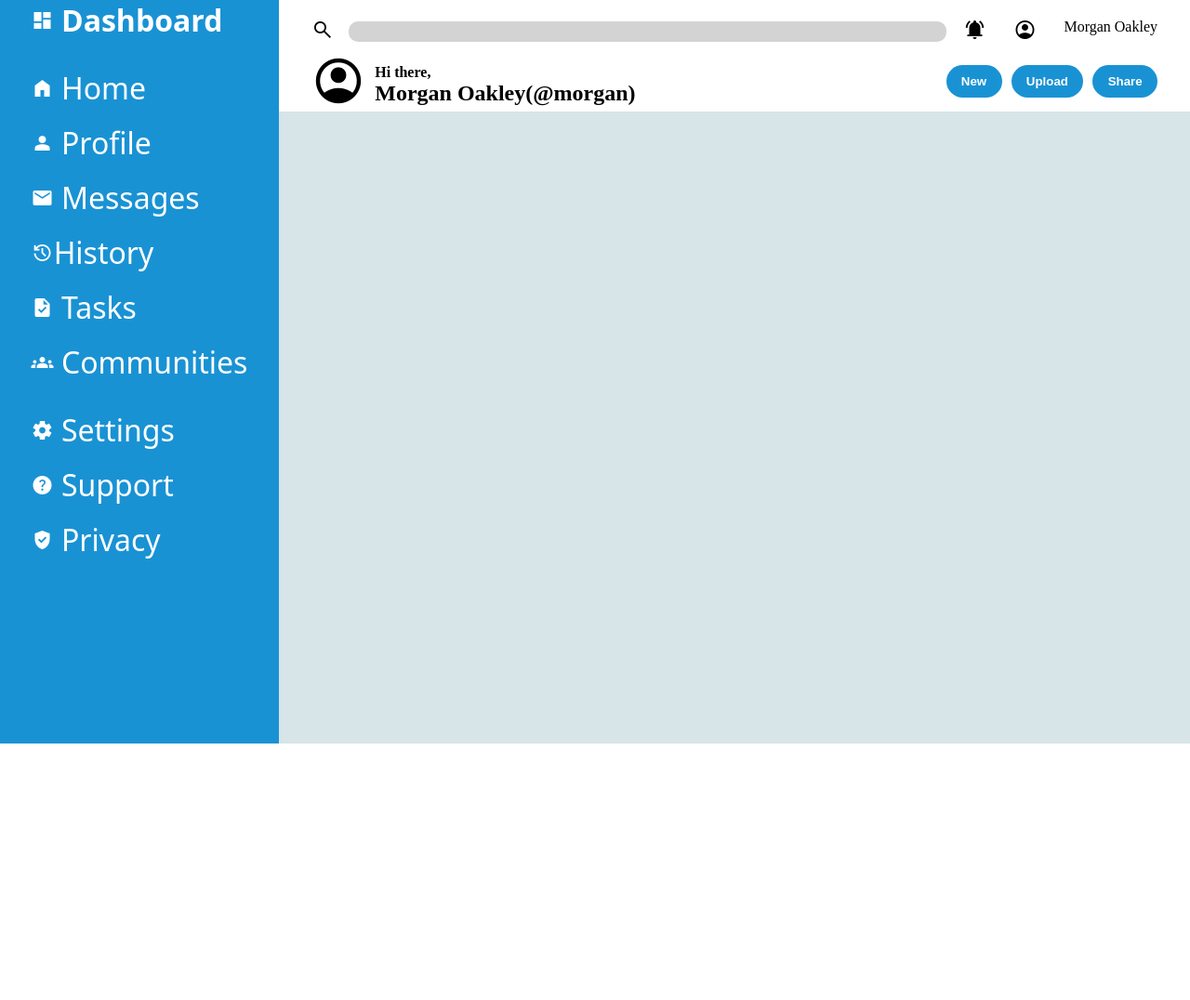
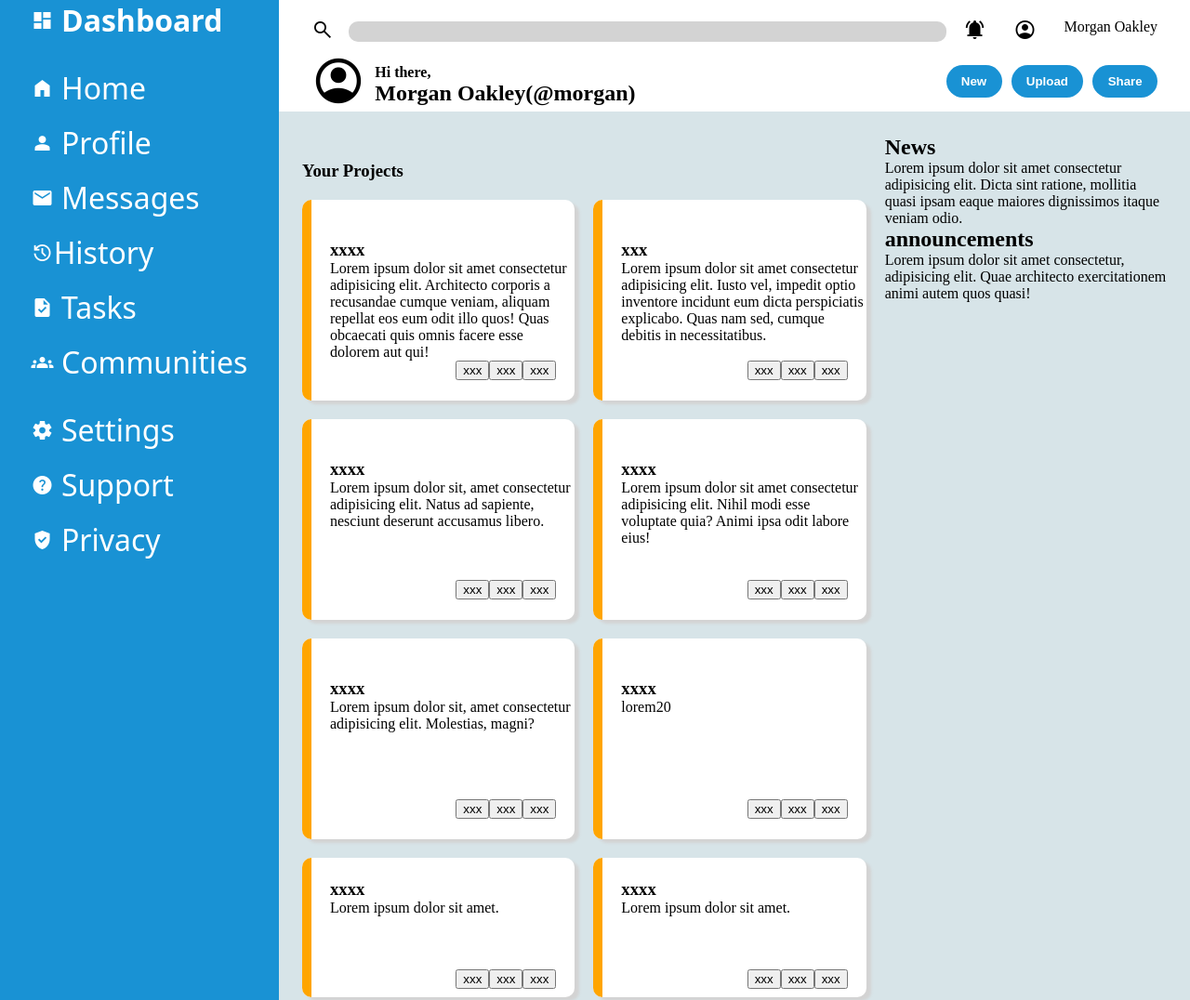
Before and after one commit to LGDKS/admin-dashboard, a plain HTML site: page index.html in a window 1280 px wide. Shown: the top 1076 px of the page at 93% size. Before the commit the page ends 800 px from the top, so only its background shows below. Drawn offline with nearby package versions, Linux system fonts and the light colour scheme.

Commit message:
add project container

```diff
--- a/index.html
+++ b/index.html
@@ -78,7 +78,119 @@
           <button>New</button><button>Upload</button><button>Share</button>
         </div>
       </div>
-      <div class="main-content"></div>
+      <div class="main-content">
+        <h3>Your Projects</h3>
+        <div class="projects-container">
+          <div class="project">
+            <div class="color"></div>
+            <h3>xxxx</h3>
+            <div class="lorem">
+              Lorem ipsum dolor sit amet consectetur adipisicing elit.
+              Architecto corporis a recusandae cumque veniam, aliquam repellat
+              eos eum odit illo quos! Quas obcaecati quis omnis facere esse
+              dolorem aut qui!
+            </div>
+            <div class="icons">
+              <button>xxx</button><button>xxx</button><button>xxx</button>
+            </div>
+          </div>
+          <div class="project">
+            <div class="color"></div>
+            <h3>xxx</h3>
+            <div class="lorem">
+              Lorem ipsum dolor sit amet consectetur adipisicing elit. Iusto
+              vel, impedit optio inventore incidunt eum dicta perspiciatis
+              explicabo. Quas nam sed, cumque debitis in necessitatibus.
+            </div>
+            <div class="icons">
+              <button>xxx</button><button>xxx</button><button>xxx</button>
+            </div>
+          </div>
+          <div class="project">
+            <div class="color"></div>
+            <h3>xxxx</h3>
+            <div class="lorem">
+              Lorem ipsum dolor sit, amet consectetur adipisicing elit. Natus ad
+              sapiente, nesciunt deserunt accusamus libero.
+            </div>
+            <div class="icons">
+              <button>xxx</button><button>xxx</button><button>xxx</button>
+            </div>
+          </div>
+          <div class="project">
+            <div class="color"></div>
+            <h3>xxxx</h3>
+            <div class="lorem">
+              Lorem ipsum dolor sit amet consectetur adipisicing elit. Nihil
+              modi esse voluptate quia? Animi ipsa odit labore eius!
+            </div>
+            <div class="icons">
+              <button>xxx</button><button>xxx</button><button>xxx</button>
+            </div>
+          </div>
+          <div class="project">
+            <div class="color"></div>
+            <h3>xxxx</h3>
+            <div class="lorem">
+              Lorem ipsum dolor sit, amet consectetur adipisicing elit.
+              Molestias, magni?
+            </div>
+            <div class="icons">
+              <button>xxx</button><button>xxx</button><button>xxx</button>
+            </div>
+          </div>
+          <div class="project">
+            <div class="color"></div>
+            <h3>xxxx</h3>
+            <div class="lorem">lorem20</div>
+            <div class="icons">
+              <button>xxx</button><button>xxx</button><button>xxx</button>
+            </div>
+          </div>
+          <div class="project">
+            <div class="color"></div>
+            <h3>xxxx</h3>
+            <div class="lorem">Lorem ipsum dolor sit amet.</div>
+            <div class="icons">
+              <button>xxx</button><button>xxx</button><button>xxx</button>
+            </div>
+          </div>
+          <div class="project">
+            <div class="color"></div>
+            <h3>xxxx</h3>
+            <div class="lorem">Lorem ipsum dolor sit amet.</div>
+            <div class="icons">
+              <button>xxx</button><button>xxx</button><button>xxx</button>
+            </div>
+          </div>
+          <div class="project">
+            <div class="color"></div>
+            <h3>xxx</h3>
+            <div class="lorem">Lorem ipsum dolor sit amet.</div>
+            <div class="icons">
+              <button>xxx</button><button>xxx</button><button>xxx</button>
+            </div>
+          </div>
+        </div>
+        <div class="news">
+          <div class="first-row">
+            <h2>News</h2>
+            <div class="announcements">
+              Lorem ipsum dolor sit amet consectetur adipisicing elit. Dicta
+              sint ratione, mollitia quasi ipsam eaque maiores dignissimos
+              itaque veniam odio.
+            </div>
+          </div>
+
+          <div class="second-row">
+            <h2>announcements</h2>
+            <div class="announcements">
+              Lorem ipsum dolor sit amet consectetur, adipisicing elit. Quae
+              architecto exercitationem animi autem quos quasi!
+            </div>
+          </div>
+        </div>
+      </div>
     </div>
   </body>
 </html>
--- a/styles.css
+++ b/styles.css
@@ -145,7 +145,7 @@ input:focus-within {
   gap: 10px;
 }
 
-button {
+.buttons button {
   padding: 10px 15px;
   border: none;
   border-radius: 1.5rem;
@@ -155,6 +155,81 @@ button {
 }
 /*********************************MAIN-CONTENT*********************************/
 .main-content {
+  padding: 25px;
   grid-area: main;
   background-color: #d7e4e8;
+
+  display: grid;
+  grid-template-columns: 2fr 1fr;
+  grid-template-rows: 50px 1fr;
+  grid-template-areas:
+    'heading side'
+    'project side';
+
+  gap: 20px;
 }
+
+.main-content > h3 {
+  align-self: end;
+}
+.projects-container {
+  grid-area: project;
+
+  display: grid;
+  grid-template-rows: repeat(3, 1fr);
+  grid-template-columns: repeat(auto-fit, minmax(250px, 1fr));
+  grid-auto-rows: 150px;
+
+  gap: 20px;
+}
+/*        <div class="project">
+            <div class="color"></div>
+            <h3></h3>
+            <div class="lorem">
+              Lorem ipsum dolor sit amet consectetur adipisicing elit. Ducimus,
+              dolorum!
+            </div>
+            <div class="icons"></div>
+          </div> */
+
+.project {
+  background-color: #fff;
+
+  display: grid;
+  grid-template-columns: 10px 1fr;
+  grid-template-rows: 3fr 5fr 2fr;
+  grid-template-areas:
+    'color heading'
+    'color main'
+    'color footer';
+  border-radius: 10px;
+
+  box-shadow: 5px 4px 3px lightgrey;
+}
+
+.project h3,
+.project .lorem {
+  padding-left: 20px;
+}
+.project h3 {
+  align-self: end;
+}
+.color {
+  background-color: orange;
+  border-top-left-radius: 20px;
+  border-bottom-left-radius: 20px;
+  grid-area: color;
+}
+
+.icons {
+  display: grid;
+  grid-auto-flow: column;
+  margin-right: 20px;
+  justify-self: end;
+  align-self: start;
+}
+
+/**************************** NEWS ****************************/
+.news {
+  grid-area: side;
+}
```
